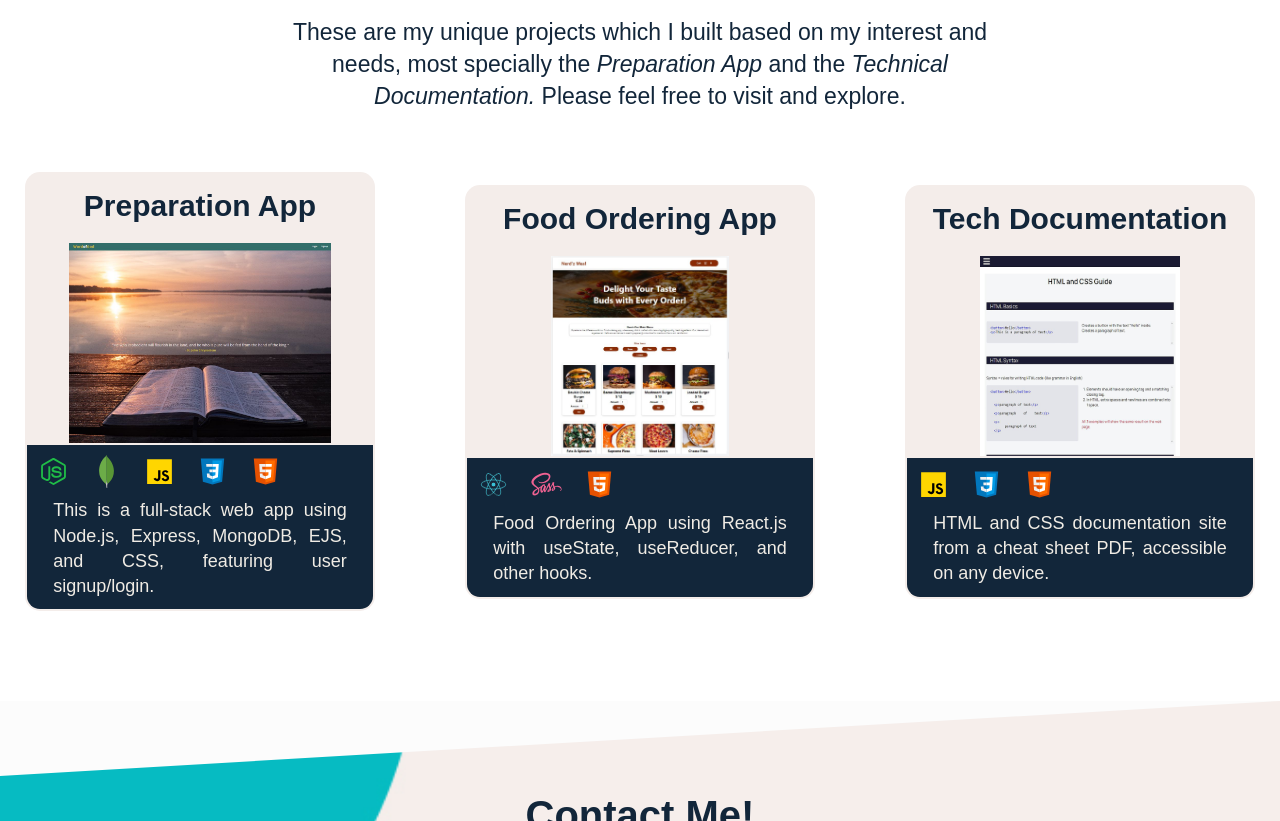
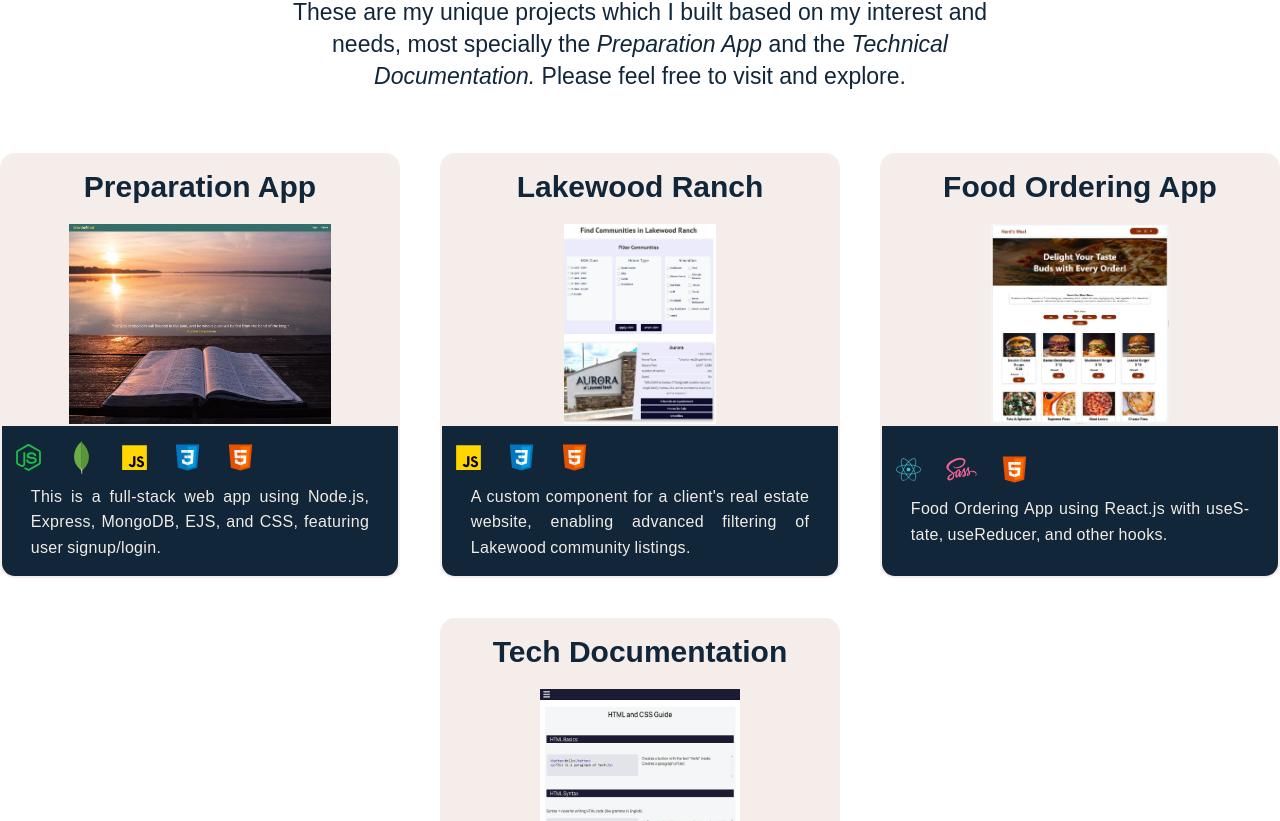
Before and after one commit to mdejesus23/my-website, a React (Vite) app: page / in a window 1280 px wide. Shown: the part 899-1720 px from the top of the page. Built offline with nearby package versions, Linux system fonts and the light colour scheme; a web font is replaced by a local one.

Commit message:
add project data

```diff
--- a/src/Data/projectList.js
+++ b/src/Data/projectList.js
@@ -20,20 +20,22 @@ const projectList = [
     videoDemo:
       "https://www.loom.com/share/24b8f9eb7d6f4a0f893e6293056aad2b?sid=3cb414ce-367d-4c39-9e6c-d02360e9ecb1",
   },
-  // {
-  //   id: "p1.5",
-  //   name: "Lakewood Ranch",
-  //   imgSrc: "/lakewood.jpg",
-  //   link: "https://www.lwrhome.com/new-construction/new-construction-lakewood-ranch/",
-  //   description: `I developed and integrated a component for a client's real estate website, enabling advanced filtering of Lakewood community listings. Both the design and layout were crafted by me to enhance user experience. If you're interested in adding similar functionality to your website, please don't hesitate to reach out.😊`,
-  //   sourceCode: "https://github.com/mdejesus23",
-  //   techStack: [
-  //     { id: "js101", tech: "Javascript", techImg: "/js.svg" },
-  //     { id: "css101", tech: "CSS", techImg: "/css.svg" },
-  //     { id: "h1", tech: "HTML", techImg: "/html.svg" },
-  //   ],
-  //   videoDemo: "",
-  // },
+  {
+    id: "p1.5",
+    name: "Lakewood Ranch",
+    imgSrc: "/lakewood.jpg",
+    shortDesc:
+      "A custom component for a client's real estate website, enabling advanced filtering of Lakewood community listings.",
+    link: "https://www.lwrhome.com/new-construction/new-construction-lakewood-ranch/",
+    description: `I developed and integrated a component for a client's real estate website, enabling advanced filtering of Lakewood community listings. Both the design and layout were crafted by me to enhance user experience. If you're interested in adding similar functionality to your website, please don't hesitate to reach out.😊`,
+    sourceCode: "https://github.com/mdejesus23",
+    techStack: [
+      { id: "js101", tech: "Javascript", techImg: "/js.svg" },
+      { id: "css101", tech: "CSS", techImg: "/css.svg" },
+      { id: "h1", tech: "HTML", techImg: "/html.svg" },
+    ],
+    videoDemo: "",
+  },
   {
     id: "p1",
     name: "Food Ordering App",
--- a/src/components/Project.jsx
+++ b/src/components/Project.jsx
@@ -1,7 +1,4 @@
 import { useState } from "react";
-
-import ArrowDown from "@mui/icons-material/KeyboardArrowDown";
-import ArrowUp from "@mui/icons-material/KeyboardArrowUp";
 
 import styles from "./Project.module.css";
 import TechList from "./TechList";
@@ -33,6 +30,10 @@ function Project() {
             <div className={styles.imageContainer}>
               <img src={proj.imgSrc} alt={proj.name} />
             </div>
+            <TechList
+              techStack={proj.techStack}
+              shortDescription={proj.shortDesc}
+            />
 
             {isOpenModal === proj.id && (
               <Modal>
@@ -48,11 +49,6 @@ function Project() {
                 />
               </Modal>
             )}
-
-            <TechList
-              techStack={proj.techStack}
-              shortDescription={proj.shortDesc}
-            />
           </li>
         ))}
       </div>
--- a/src/components/Project.module.css
+++ b/src/components/Project.module.css
@@ -49,7 +49,7 @@
 }
 
 .projectGrid li {
-  width: 35rem;
+  width: 40rem;
   border-radius: 15px;
   border: none;
   background-color: var(--bg-color06);
--- a/src/components/TechList.module.css
+++ b/src/components/TechList.module.css
@@ -6,7 +6,7 @@
   column-gap: 2rem;
   color: var(--text-color03);
   width: 100%;
-  height: 100%;
+  height: 15rem;
   padding: 1rem;
   background-color: var(--bg-color02);
   font-size: 1.6rem;
@@ -46,5 +46,10 @@
 
 .techList p {
   margin: 0;
-  line-height: 1.4;
+  font-size: 1.6rem;
+  text-align: justify;
+  hyphens: auto; /* Enable hyphenation */
+  word-spacing: -0.05em;
+  letter-spacing: 0.02em;
+  line-height: 1.6;
 }
```
Also changed, not shown: 1 other file (tests, documents, lock files or other folders).
